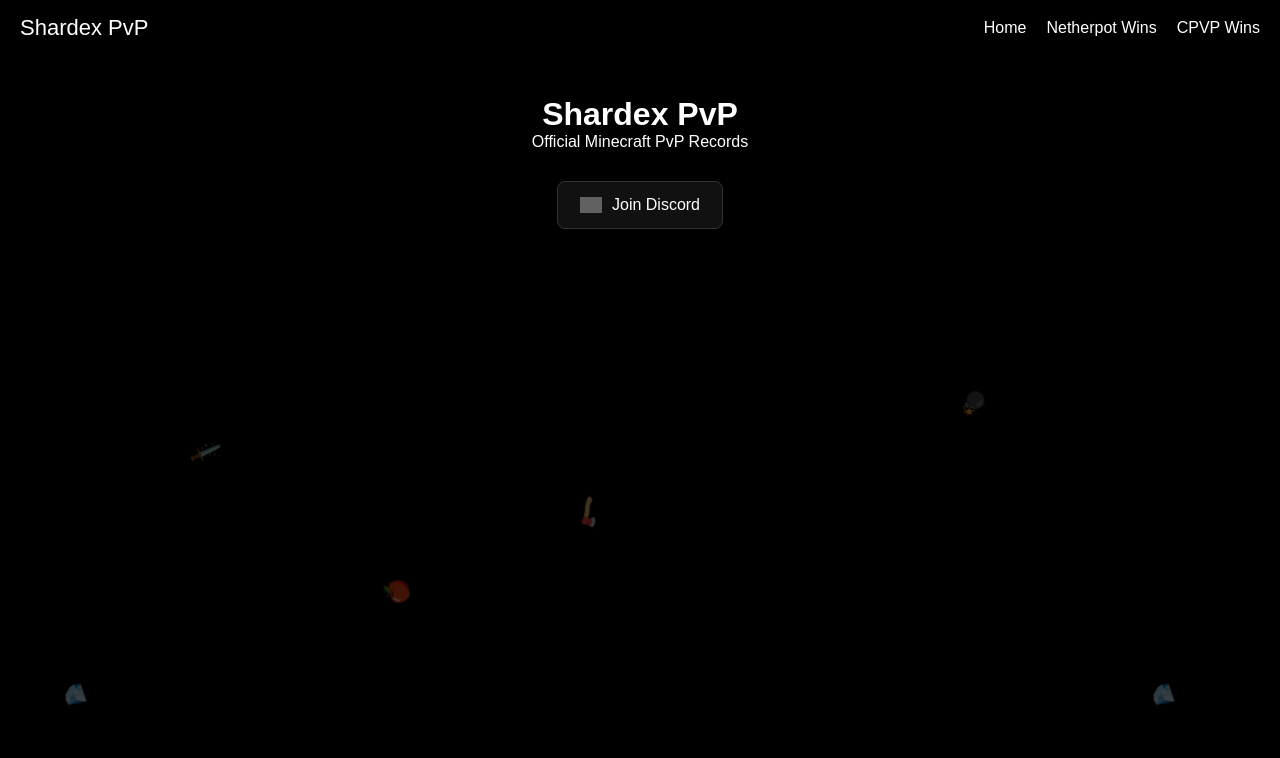
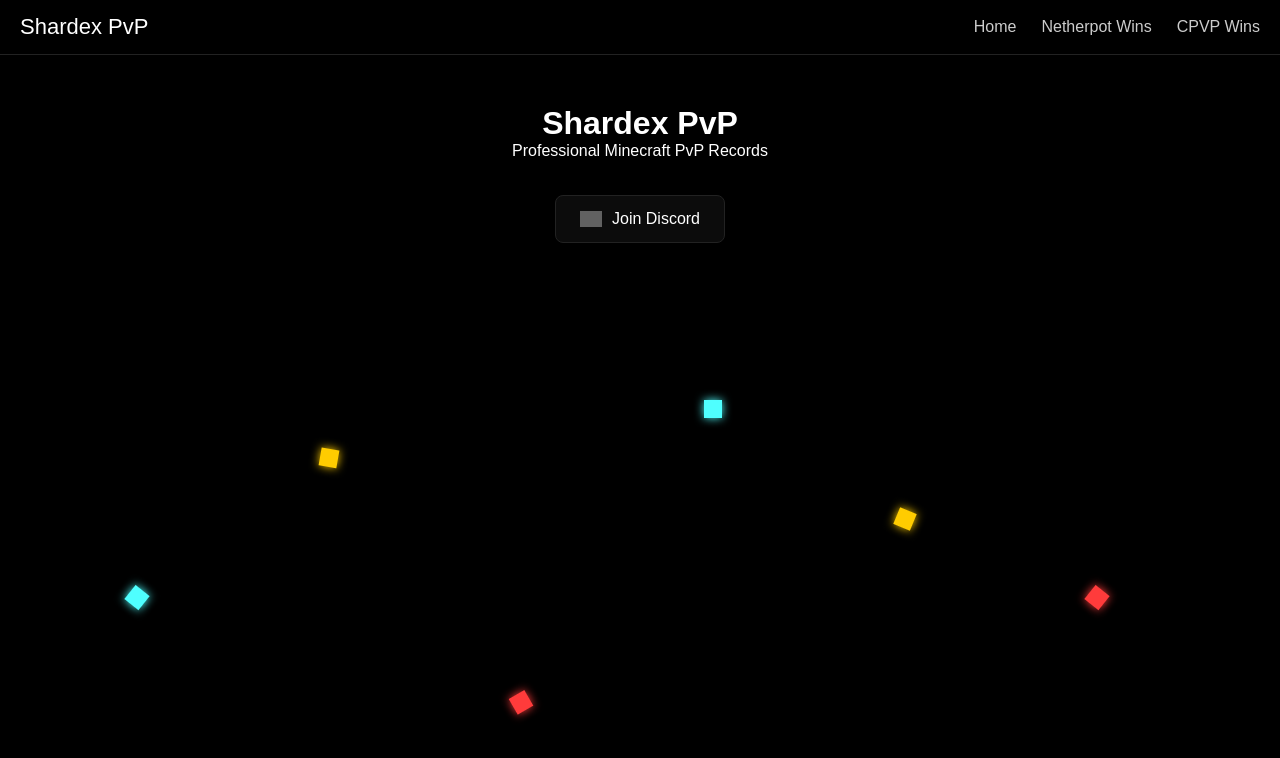
Before and after one commit to Itachi132-srv/shardexpvp.github.io, a plain HTML site: page index.html in a window 1280 px wide. Drawn offline with Linux system fonts and the light colour scheme; grey boxes are pictures that could not be loaded; a web font is replaced by a local one.

Commit message:
Refactor styles and update HTML structure

```diff
--- a/index.html
+++ b/index.html
@@ -15,9 +15,7 @@
   font-family:'Minecraft',sans-serif;
 }
 
-html{
-  scroll-behavior:smooth;
-}
+html{scroll-behavior:smooth;}
 
 body{
   background:black;
@@ -25,29 +23,45 @@
   overflow-x:hidden;
 }
 
-/* 🔥 Falling Minecraft Items */
-.falling span{
+/* 🌌 PIXEL FALLING ITEMS */
+.falling{
   position:fixed;
-  top:-50px;
-  font-size:22px;
-  animation:fall linear infinite;
-  opacity:0.25;
+  inset:0;
+  pointer-events:none;
+  z-index:0;
 }
 
-@keyframes fall{
-  to{transform:translateY(110vh) rotate(360deg);}
+.item{
+  position:absolute;
+  top:-40px;
+  width:18px;
+  height:18px;
+  background:#00ff66;
+  box-shadow:
+    0 0 6px #00ff66,
+    0 0 12px rgba(0,255,100,0.6);
+  animation:fall linear infinite;
 }
 
-/* Navbar */
+.item.diamond{background:#4fffff; box-shadow:0 0 10px #4fffff;}
+.item.red{background:#ff3b3b; box-shadow:0 0 10px #ff3b3b;}
+.item.gold{background:#ffcc00; box-shadow:0 0 10px #ffcc00;}
+
+@keyframes fall{
+  to{transform:translateY(110vh) rotate(180deg);}
+}
+
+/* 🔝 NAVBAR */
 .navbar{
+  position:sticky;
+  top:0;
+  z-index:10;
   display:flex;
   justify-content:space-between;
   align-items:center;
-  padding:15px 20px;
+  padding:14px 20px;
   background:rgba(0,0,0,0.85);
-  position:sticky;
-  top:0;
-  z-index:100;
+  border-bottom:1px solid #222;
 }
 
 .logo{font-size:22px;}
@@ -58,41 +72,71 @@
   display:none;
 }
 
+/* MENU */
 .nav-links{
   list-style:none;
   display:flex;
-  gap:20px;
+  gap:25px;
 }
 
-.nav-links li{cursor:pointer;}
+.nav-links li{
+  cursor:pointer;
+  opacity:0.8;
+}
+.nav-links li:hover{opacity:1;}
 
-/* Pages */
+/* 📱 MOBILE MENU */
+@media(max-width:768px){
+  .menu{display:block;}
+
+  .nav-links{
+    position:absolute;
+    top:60px;
+    right:0;
+    width:220px;
+    background:#050505;
+    flex-direction:column;
+    padding:15px;
+    transform:translateY(-10px);
+    opacity:0;
+    pointer-events:none;
+    transition:0.35s ease;
+    border-left:1px solid #222;
+  }
+
+  .nav-links.show{
+    transform:translateY(0);
+    opacity:1;
+    pointer-events:auto;
+  }
+}
+
+/* 📄 PAGES */
 .page{
   min-height:90vh;
-  padding:40px 20px;
+  padding:50px 20px;
   text-align:center;
   display:none;
-  animation:pageIn 0.6s ease;
+  animation:pageFade 0.5s ease;
 }
 
 .page.active{display:block;}
 
-@keyframes pageIn{
-  from{opacity:0; transform:translateY(40px);}
+@keyframes pageFade{
+  from{opacity:0; transform:translateY(25px);}
   to{opacity:1; transform:translateY(0);}
 }
 
-/* Discord Button */
+/* 🔘 DISCORD */
 .discord-btn{
-  margin-top:30px;
+  margin-top:35px;
   display:inline-flex;
   align-items:center;
   gap:10px;
-  padding:14px 22px;
-  background:#111;
-  color:white;
+  padding:14px 24px;
+  background:#0c0c0c;
+  border:1px solid #222;
   border-radius:8px;
-  border:1px solid #333;
   cursor:pointer;
   position:relative;
   overflow:hidden;
@@ -103,25 +147,21 @@
   filter:invert(1);
 }
 
-/* TNT Blast */
+/* 💥 TNT */
 .tnt{
   position:absolute;
-  width:100%;
-  height:100%;
-  background:red;
   inset:0;
+  background:#ff2b2b;
   animation:blast 0.6s ease forwards;
-  z-index:5;
 }
 
 @keyframes blast{
-  0%{opacity:1;}
-  100%{opacity:0; transform:scale(3);}
+  to{opacity:0; transform:scale(3);}
 }
 
-/* Gallery */
+/* 🖼️ GALLERY */
 .grid{
-  margin-top:30px;
+  margin-top:35px;
   display:grid;
   grid-template-columns:repeat(auto-fit,minmax(120px,1fr));
   gap:15px;
@@ -132,38 +172,22 @@
   border-radius:6px;
   border:1px solid #333;
 }
-
-/* Mobile */
-@media(max-width:768px){
-  .menu{display:block;}
-  .nav-links{
-    position:absolute;
-    top:60px;
-    right:0;
-    background:black;
-    flex-direction:column;
-    width:200px;
-    display:none;
-  }
-  .nav-links.show{display:flex;}
-}
 </style>
 </head>
 
 <body>
 
-<!-- 🔥 Falling Items -->
+<!-- 🌌 Falling Pixel Items -->
 <div class="falling">
-  <span style="left:5%;animation-duration:6s;">💎</span>
-  <span style="left:15%;animation-duration:9s;">🗡️</span>
-  <span style="left:30%;animation-duration:7s;">🍎</span>
-  <span style="left:45%;animation-duration:8s;">🪓</span>
-  <span style="left:60%;animation-duration:5s;">🟩</span>
-  <span style="left:75%;animation-duration:10s;">💣</span>
-  <span style="left:90%;animation-duration:6s;">💎</span>
+  <div class="item diamond" style="left:10%;animation-duration:7s;"></div>
+  <div class="item gold" style="left:25%;animation-duration:9s;"></div>
+  <div class="item red" style="left:40%;animation-duration:6s;"></div>
+  <div class="item diamond" style="left:55%;animation-duration:10s;"></div>
+  <div class="item gold" style="left:70%;animation-duration:8s;"></div>
+  <div class="item red" style="left:85%;animation-duration:7s;"></div>
 </div>
 
-<!-- Navbar -->
+<!-- 🔝 NAV -->
 <div class="navbar">
   <div class="logo">Shardex PvP</div>
   <div class="menu" onclick="toggleMenu()">☰</div>
@@ -177,7 +201,7 @@
 <!-- HOME -->
 <div class="page active" id="home">
   <h1>Shardex PvP</h1>
-  <p>Official Minecraft PvP Records</p>
+  <p>Professional Minecraft PvP Records</p>
 
   <div class="discord-btn" onclick="blastAndJoin()">
     <img src="https://cdn.jsdelivr.net/gh/simple-icons/simple-icons/icons/discord.svg">
@@ -230,7 +254,6 @@
   document.getElementById('menu').classList.toggle('show');
 }
 
-/* 💥 TNT Blast + Redirect */
 function blastAndJoin(){
   const btn=document.querySelector('.discord-btn');
   const tnt=document.createElement('div');
```
